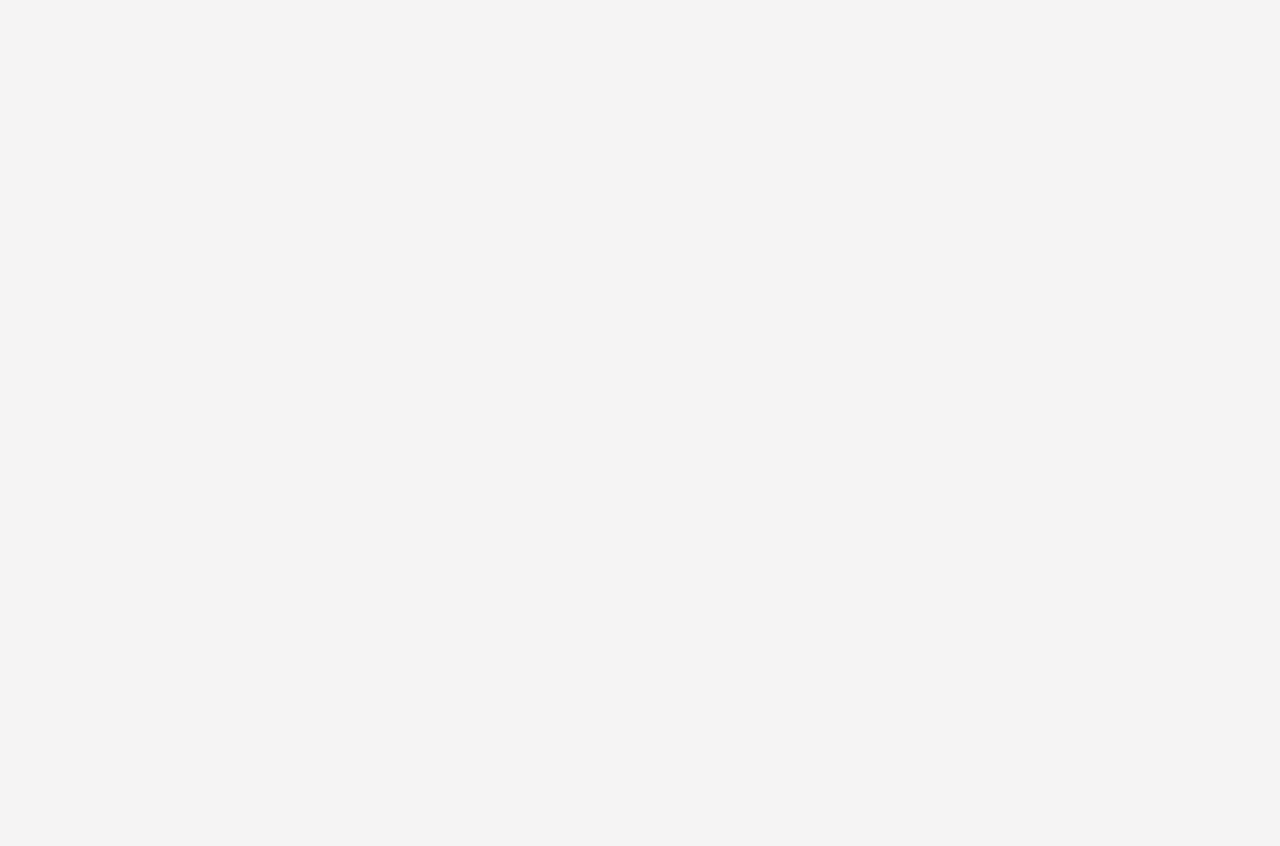
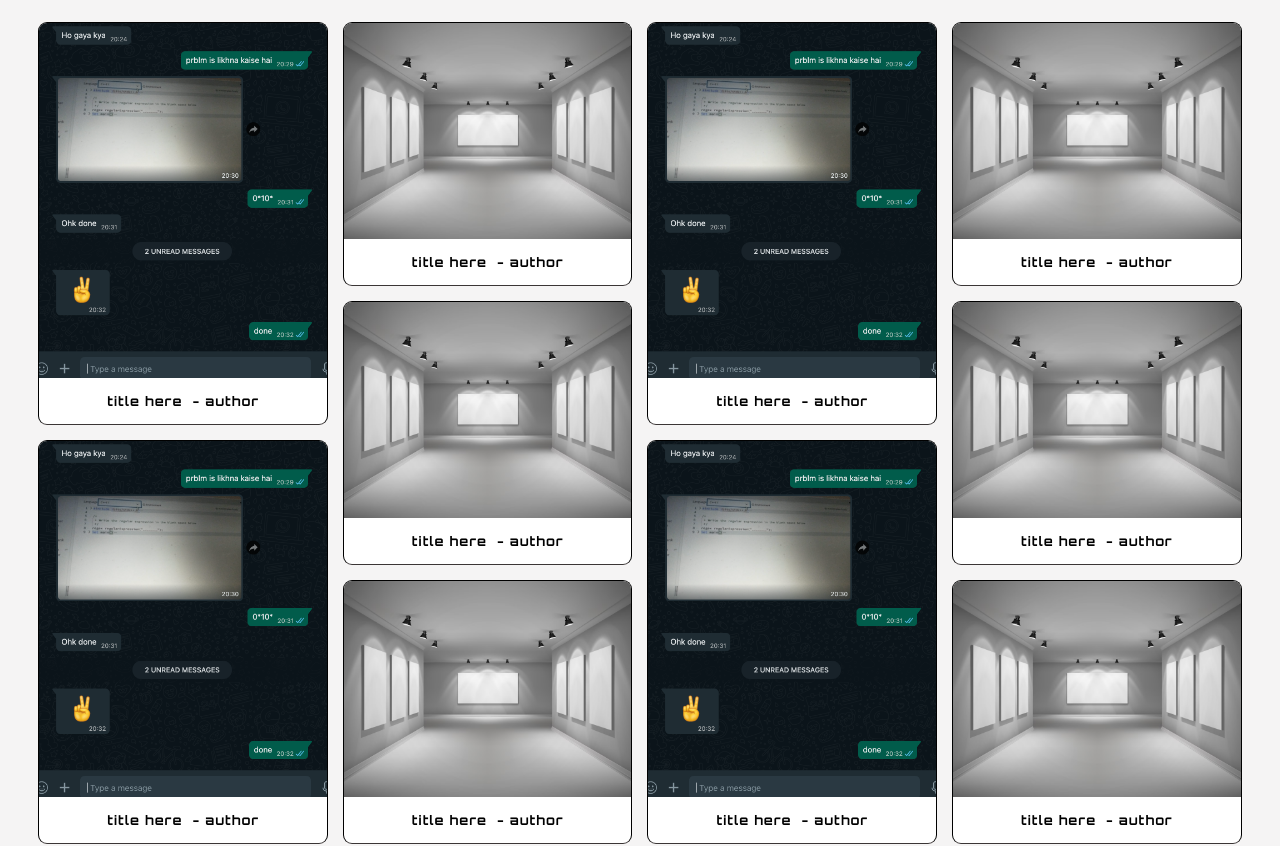
Before and after one commit to AjayMaheshwari23/album-world-3d, a React (Create React App) app in the folder frontend/: page /View2 in a window 1280 px wide. Before the commit this address had no page. Shown: the top 846 px of the page. Before the commit the page ends 800 px from the top, so only its background shows below. Built offline with nearby package versions, Linux system fonts and the light colour scheme; the HTML template or start-up script is replaced by a standard one.

Commit message:
View Added + Gallery Fixed

```diff
--- a/frontend/src/App.js
+++ b/frontend/src/App.js
@@ -38,6 +38,8 @@ function App() {
             <Route path="/Signup" element={<Signup showAlert={showAlert} />} />
             <Route path="/Main" element={<Main showAlert={showAlert} />} />
           </Route>
+            <Route path="/View1" element={<View1 showAlert={showAlert} />} />
+            <Route path="/View2" element={<View2 showAlert={showAlert} />} />
         </Routes>
       </BrowserRouter>
     </>
--- a/frontend/src/CSS/Starfield.css
+++ b/frontend/src/CSS/Starfield.css
@@ -83,11 +83,11 @@
 /* Demo syles
 ------------------------------------- */
 
-/* body {
-  background: #000000;
+body {
+  /* background: #000000; */
 
   font-family: 'Orbitron', sans-serif;
-} */
+}
 
 /* h1 {
   position: absolute;
--- a/frontend/src/CSS/View2.css
+++ b/frontend/src/CSS/View2.css
@@ -1,4 +1,10 @@
 /* @import url("https://fonts.googleapis.com/css?family=Arvo"); */
+
+:root {
+  --borderRadius: 9px;
+  --blk: #000000;
+  --wte: #ffffff;
+}
 
 body,
 html {
@@ -13,79 +19,81 @@ html {
   }
 }
 
-.section {
-  display: none;
-  padding: 2rem;
+/* gallery system starts */
 
-  @media screen and (min-width: 768px) {
-    padding: 4rem;
-  }
 
-  @supports (display: grid) {
-    display: block;
-  }
+* {
+    margin: 0;
+    padding: 0;
+    box-sizing: border-box;
 }
 
-.grid {
-  display: grid;
-  grid-gap: 30px;
-  grid-template-columns: repeat(auto-fit, minmax(300px, 1fr));
-  grid-auto-rows: 150px;
-  grid-auto-flow: row dense;
+.container2 {
+    padding: 22px 3%;
 }
 
-.item {
-  position: relative;
-  display: flex;
-  flex-direction: column;
-  justify-content: flex-end;
-  box-sizing: border-box;
-  background: #0c9a9a;
-  color: #fff;
-  grid-column-start: auto;
-  grid-row-start: auto;
-  color: #fff;
-  background-size: cover;
-  background-position: center;
-  box-shadow: -2px 2px 10px 0px rgba(#444, 0.4);
-  transition: transform 0.3s ease-in-out;
-  /* // cursor: pointer; */
-  counter-increment: item-counter;
-
-  &:after {
-    content: "";
-    position: absolute;
-    width: 100%;
-    height: 100%;
-    background-color: black;
-    opacity: 0.3;
-    transition: opacity 0.3s ease-in-out;
-  }
-
-  &:hover {
-    transform: scale(1.05);
-
-    &:after {
-      opacity: 0;
-    }
-  }
+.heading-text {
+    margin-bottom: 2rem;
+    font-size: 2rem;
 }
 
-.item--medium {
-  grid-row-end: span 2;
+.heading-text span {
+    font-weight: 100;
 }
 
-.item--large {
-  grid-row-end: span 3;
+/* Responsive image gallery rules begin*/
+
+.container2{
+width: 100%;
+height: 100%;
 }
 
-.item--full {
-  grid-column-end: auto;
+.image-gallery {
+    /* Mobile first */
+    display: flex;
+    flex-direction: column;
+    gap: 15px;
+}
 
-  @media screen and (min-width: 768px) {
-    grid-column: 1/-1;
-    grid-row-end: span 2;
-  }
+.image-gallery .column {
+    display: flex;
+    flex-direction: column;
+    flex-basis: 33%;
+    gap: 15px;
+}
+
+.img {
+    width: 100%;
+    /* border-radius: 7px; */
+    border-top-right-radius: var(--borderRadius);
+    border-top-left-radius: var(--borderRadius);
+    height: 100%;
+    object-fit: cover;
+    border-right: 1px solid var(--blk);
+    border-top: 1px solid var(--blk);
+    border-left: 1px solid var(--blk);
+    transition: all .2s ease-in-out;
+}
+
+.img :hover{
+  transform: scale(1.9) !important;
+}
+
+@media only screen and (min-width: 768px) {
+    .image-gallery {
+        flex-direction: row;
+    }
+}
+
+/* overlay styles */
+
+.image-item {
+    position: relative;
+    cursor: pointer;
+}
+
+.ant-image-preview-mask{
+  background-color: #000000cd !important;
 }
 
 .item__details {
@@ -98,4 +106,15 @@ html {
   color: #000000;
   display: flex;
   justify-content: center;
+  border-bottom: 1px solid #3b3636;
+  border-bottom-left-radius: var(--borderRadius);
+  border-bottom-right-radius: var(--borderRadius);
+  border-left: 1px solid var(--blk);
+  border-right: 1px solid var(--blk);
+  box-shadow: #000000;
 }
+
+
+
+
+/* gallery system ends */
--- a/frontend/src/components/View2.js
+++ b/frontend/src/components/View2.js
@@ -1,78 +1,66 @@
-import React from "react";
+import React, { useState, useEffect } from "react";
 import "../CSS/View2.css";
 import img01 from "../assets/01.jpg";
+import img02 from "../assets/02.jpg";
+import { Image } from "antd";
+
+let divs = [];
 
 const View2 = () => {
+  const [gallery, setGallery] = useState([]);
+  let renderme = [];
 
-     const images = [];
+  const n = 12;
 
-     for (let i = 0; i < 10; i++) {
-       images.push(
-         <div className="item item--medium" key={i}>
-           <div className="item__details">jelly-o brownie sweet</div>
-         </div>
-       );
-     }
+  const resetImages = () => {
+    renderme = [];
+    const w = window.innerWidth;
+    const k = Math.round(w / 350);
+    const parts = w / k;
+    divs = [];
+    for (let i = 0; i < parts; i++) divs.push([]);
+
+    for (let i = 0; i < n; i++) {
+      let a = i & 1 ? img01 : img02;
+      divs[i % k].push(
+        <div className="image-item" key={i}>
+          <Image className="img card-img-top" src={a} />
+          <div className="overlay">
+            <div className="item__details">
+              <h4 className="card-text"> Title here </h4>
+              <h4> &nbsp; - Author </h4>
+            </div>
+          </div>
+        </div>
+      );
+    }
+
+    for (let i = 0; i < k; i++) {
+      renderme.push(
+        <div className="column" key={i}>
+          {divs[i]}
+        </div>
+      );
+    }
+
+    setGallery(renderme);
+  };
+
+  useEffect(() => {
+    resetImages();
+    window.addEventListener("resize", resetImages);
+    return () => {
+      window.removeEventListener("resize", resetImages);
+    };
+  }, []);
 
   return (
-    <section className="section">
-      <h1> Gallery</h1>
-      <div className="grid">
-        {images}
+    <div className="container2">
+      <div className="image-gallery">
+        {gallery}
       </div>
-    </section>
+    </div>
   );
 };
 
 export default View2;
-
-
-/*
-
-<div className="item ">
-          <div className="item__details">jelly-o brownie sweet</div>
-        </div>
-        <div className="item item--large">
-          <div className="item__details">Muffin jelly gingerbread</div>
-        </div>
-        <div className="item item--medium">
-          <div className="item__details">sesame snaps chocolate</div>
-        </div>
-        <div className="item item--large">
-          <div className="item__details">Oat cake</div>
-        </div>
-        <div className="item item--medium">
-          <div className="item__details">jujubes cheesecake</div>
-        </div>
-        <div className="item item--medium">
-          <div className="item__details">Dragée pudding brownie</div>
-        </div>
-        <div className="item item--large">
-          <div className="item__details">Oat cake</div>
-        </div>
-        <div className="item">
-          <div className="item__details">powder toffee</div>
-        </div>
-        <div className="item item--medium">
-          <div className="item__details">pudding cheesecake</div>
-        </div>
-        <div className="item item--large">
-          <div className="item__details">toffee bear claw</div>
-        </div>
-        <div className="item">
-          <div className="item__details">cake cookie croissant</div>
-        </div>
-        <div className="item item--medium">
-          <div className="item__details">liquorice sweet roll</div>
-        </div>
-        <div className="item item--medium">
-          <div className="item__details">chocolate marzipan</div>
-        </div>
-        <div className="item item--large">
-          <div className="item__details">danish dessert lollipop</div>
-        </div>
-        <div className="item">
-          <div className="item__details">sugar plum dragée</div>
-        </div>
-
-*/
```
Also changed, not shown: frontend/src/components/View3.js (added, +13 -0 lines), frontend/src/CSS/View3.css (added), frontend/src/assets/02.jpg (added).
